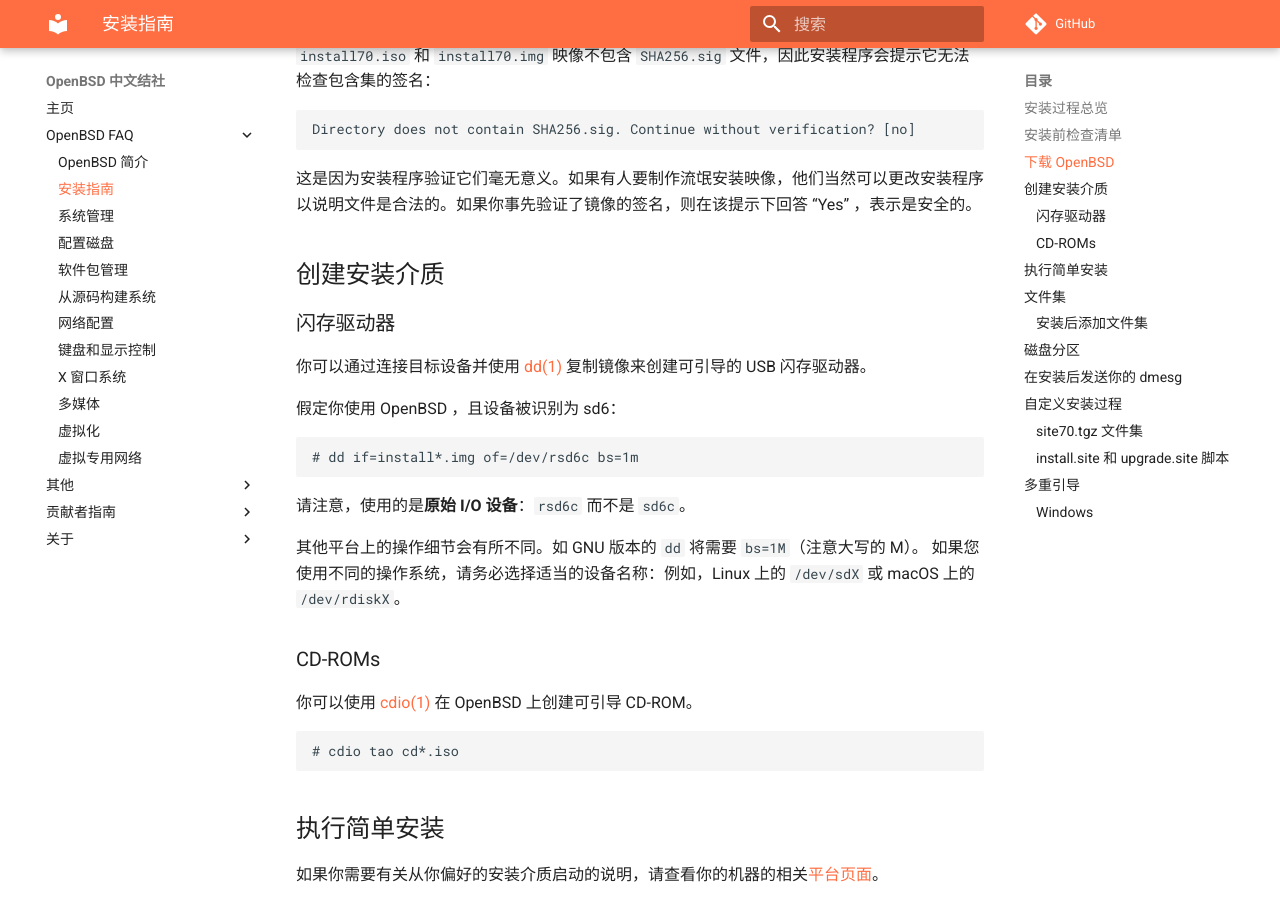
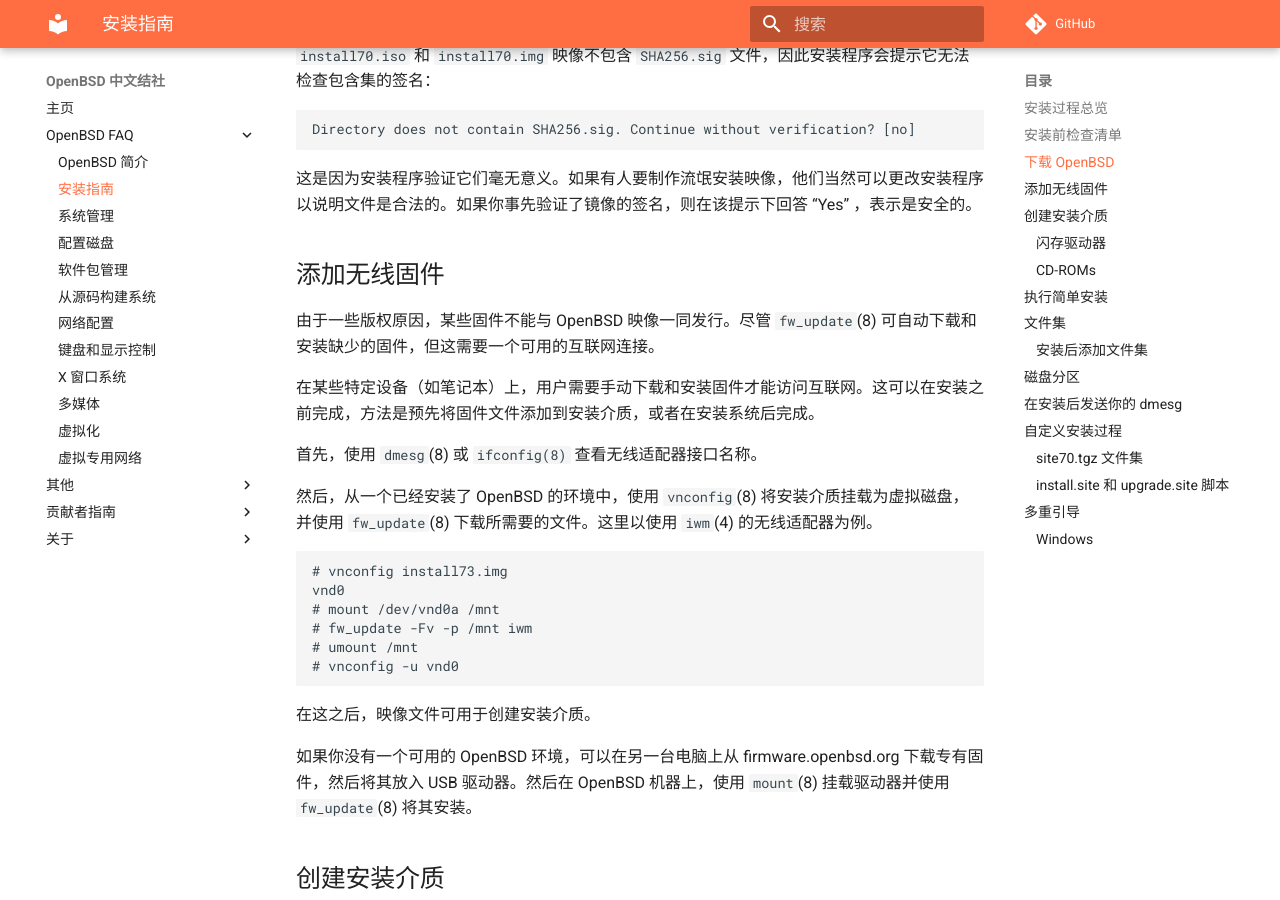
Before and after one commit to openbsd-zh-association/docs-openbsd-zh, an MkDocs documentation site: the page built from docs/openbsd-faq/faq4.md, in a window 1280 px wide and 900 px high, scrolled down 2962 px. Built offline with MkDocs 1.6.1 and Material for MkDocs 9.7.7, drawn with Linux system fonts in a browser that asks for light colours; comment, search, counter and statistics services are not loaded.

Commit message:
add something about wireless in the installation guide

````diff
--- a/docs/openbsd-faq/faq4.md
+++ b/docs/openbsd-faq/faq4.md
@@ -107,6 +107,29 @@
 ```
 
 这是因为安装程序验证它们毫无意义。如果有人要制作流氓安装映像，他们当然可以更改安装程序以说明文件是合法的。如果你事先验证了镜像的签名，则在该提示下回答 “Yes” ，表示是安全的。
+
+## 添加无线固件
+
+由于一些版权原因，某些固件不能与 OpenBSD 映像一同发行。尽管 `fw_update`(8) 可自动下载和安装缺少的固件，但这需要一个可用的互联网连接。
+
+在某些特定设备（如笔记本）上，用户需要手动下载和安装固件才能访问互联网。这可以在安装之前完成，方法是预先将固件文件添加到安装介质，或者在安装系统后完成。
+
+首先，使用 `dmesg`(8) 或 `ifconfig(8)` 查看无线适配器接口名称。
+
+然后，从一个已经安装了 OpenBSD 的环境中，使用 `vnconfig`(8) 将安装介质挂载为虚拟磁盘，并使用 `fw_update`(8) 下载所需要的文件。这里以使用 `iwm`(4) 的无线适配器为例。
+
+```
+# vnconfig install73.img
+vnd0
+# mount /dev/vnd0a /mnt
+# fw_update -Fv -p /mnt iwm
+# umount /mnt
+# vnconfig -u vnd0
+```
+
+在这之后，映像文件可用于创建安装介质。
+
+如果你没有一个可用的 OpenBSD 环境，可以在另一台电脑上从 firmware.openbsd.org 下载专有固件，然后将其放入 USB 驱动器。然后在 OpenBSD 机器上，使用 `mount`(8) 挂载驱动器并使用 `fw_update`(8) 将其安装。
 
 ## 创建安装介质
 
````
